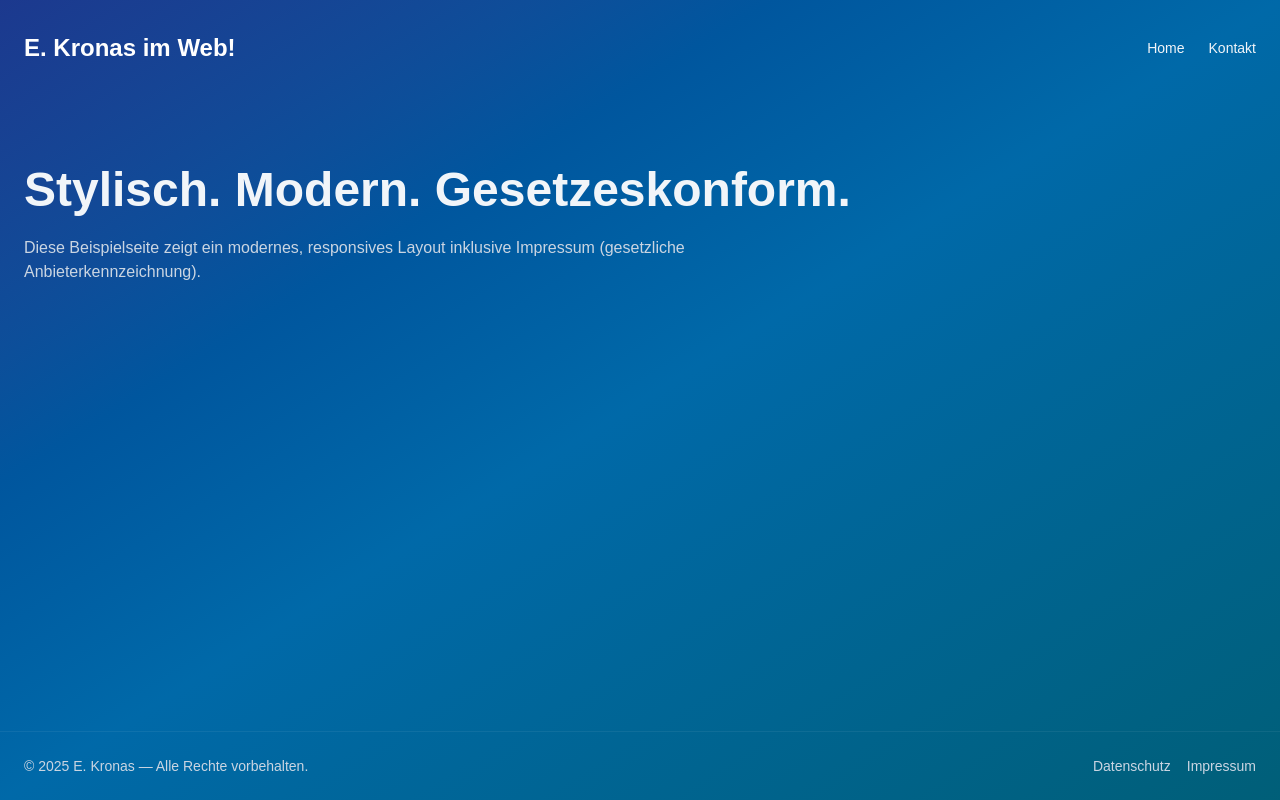
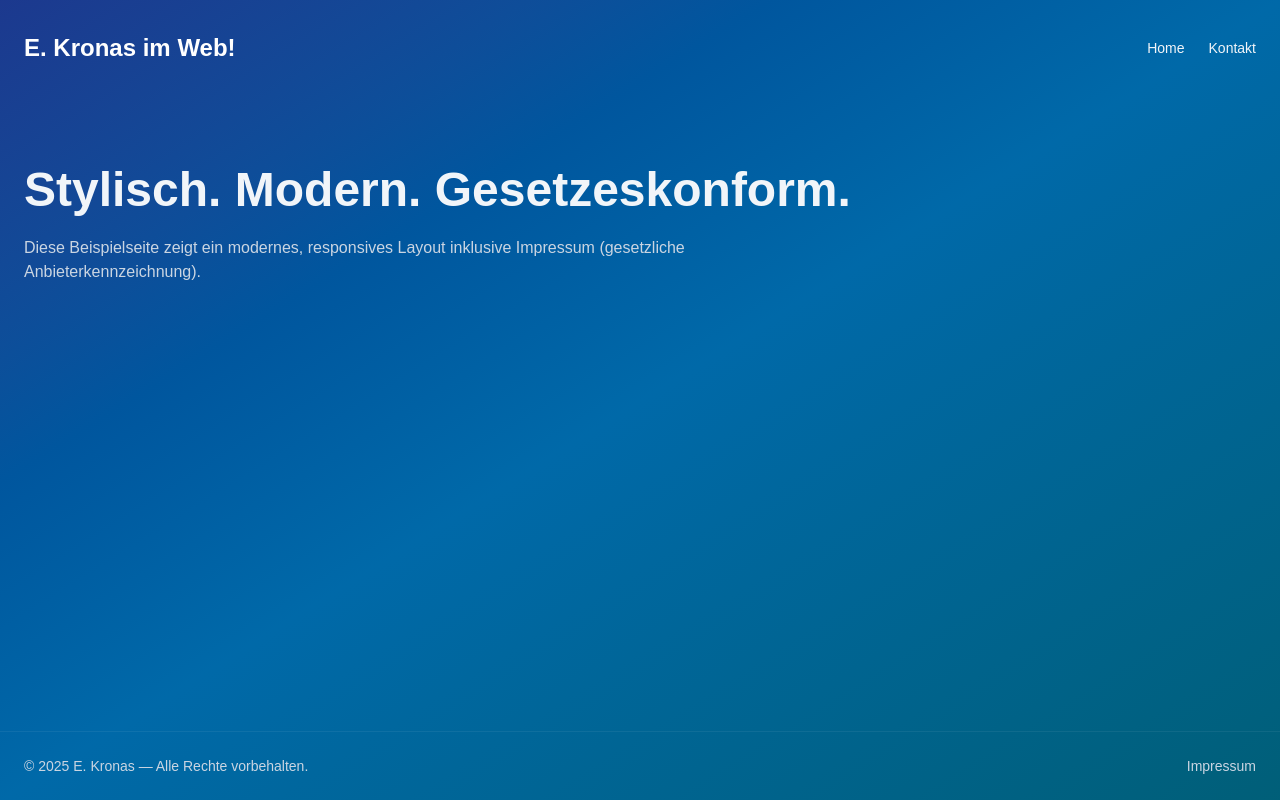
Before and after one commit to Emu77/kroni_gpb, a Next.js app: page / in a window 1280 px wide. Built offline with nearby package versions, Linux system fonts and the light colour scheme.

Commit message:
Datenschutz entfernt

```diff
--- a/app/components/Footer.tsx
+++ b/app/components/Footer.tsx
@@ -8,7 +8,6 @@ export default function Footer() {
       <div className="container mx-auto px-6 py-6 flex flex-col md:flex-row items-center justify-between text-sm text-slate-300">
         <div>© {new Date().getFullYear()} E. Kronas — Alle Rechte vorbehalten.</div>
         <div className="flex gap-4 mt-3 md:mt-0">
-          <Link href="/datenschutz" className="hover:text-blue-400">Datenschutz</Link>
           <Link href="/impressum" className="hover:text-blue-400">Impressum</Link>
         </div>
       </div>
```
